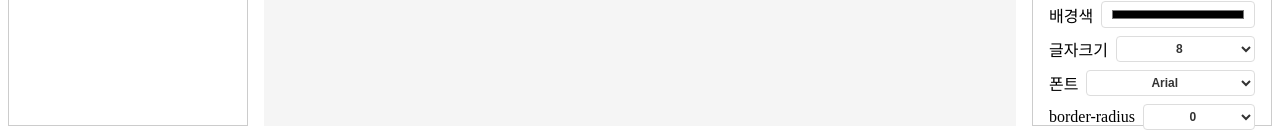
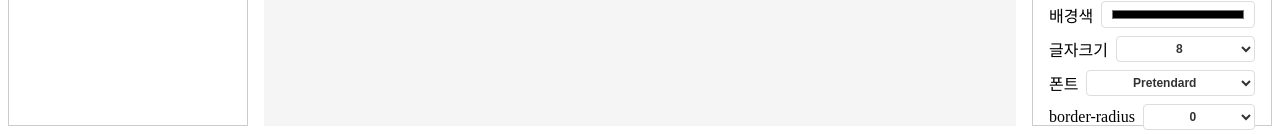
Before and after one commit to asdfghjkkl11/svelte_image_editor, a Svelte app: page / in a window 1280 px wide. Shown: the part 666-800 px from the top of the page. Built offline with nearby package versions, Linux system fonts and the light colour scheme; a web font is replaced by a local one.

Commit message:
에디터 제작중

```diff
--- a/src/App.svelte
+++ b/src/App.svelte
@@ -234,11 +234,6 @@
 							value: e.target.value,
 						})}
 					on:mousedown|stopPropagation>
-					<option value="Arial">Arial</option>
-					<option value="Verdana">Verdana</option>
-					<option value="Georgia">Georgia</option>
-					<option value="Times New Roman">Times New Roman</option>
-					<option value="Courier New">Courier New</option>
 					<option value="Pretendard">Pretendard</option>
 					<option value="Gmarket Sans">Gmarket Sans</option>
 				</select>
```
